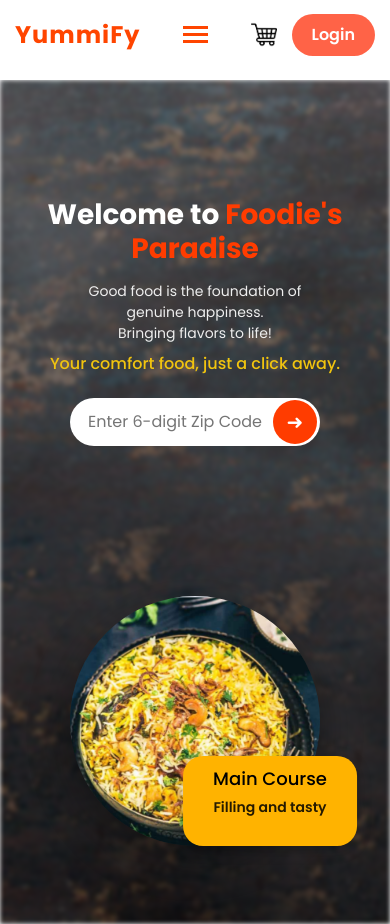
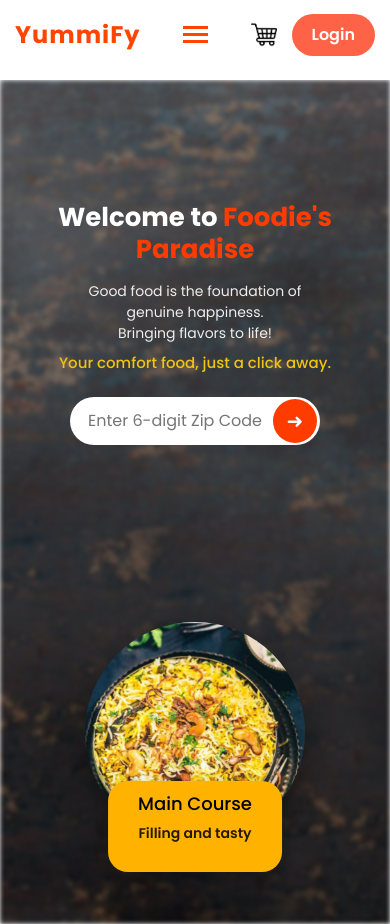
Before and after one commit to saisuryavinay/Yummify, a React (Vite) app in the folder Frontend/: page / in a window 390 px wide. Built offline with nearby package versions, Linux system fonts and the light colour scheme.

Commit message:
Home Page Responsive

```diff
--- a/Frontend/src/Home.css
+++ b/Frontend/src/Home.css
@@ -177,6 +177,46 @@
   background: #e23300;
 }
 
+/* ================= TABLET FIX (makes Home more responsive) ================= */
+@media (min-width: 769px) and (max-width: 1024px) {
+  .home-hero {
+    height: auto;
+    min-height: 75vh;
+    flex-direction: row;
+    padding: 50px 30px;
+    gap: 20px;
+  }
+
+  .hero-content {
+    flex: 1;
+  }
+
+  .hero-images-section {
+    flex: 1;
+  }
+
+  .food-image img {
+    width: 320px;
+    height: 320px;
+  }
+
+  .hero-content h1 {
+    font-size: 36px;
+  }
+
+  .hero-content p {
+    font-size: 18px;
+  }
+
+  .hero-content h4 {
+    font-size: 17px;
+  }
+
+  .zip-input input {
+    width: 220px;
+  }
+}
+
 /* ================= MOBILE FIX ================= */
 @media (max-width: 768px) {
   body {
@@ -189,6 +229,7 @@
     height: auto;
     min-height: 100vh;
     padding: 80px 20px 40px;
+    gap: 18px;
   }
 
   .hero-images-section {
@@ -197,12 +238,18 @@
   }
 
   .food-image img {
-    width: 250px;
-    height: 250px;
+    width: 220px;
+    height: 220px;
+  }
+
+  .tag {
+    left: 50%;
+    transform: translateX(-50%);
+    bottom: -30px;
   }
 
   .hero-content h1 {
-    font-size: 28px;
+    font-size: 26px;
   }
 
   .hero-content p {
@@ -210,13 +257,42 @@
   }
 
   .hero-content h4 {
-    font-size: 16px;
+    font-size: 15px;
   }
 
   .zip-input {
     flex-direction: column;
     gap: 10px;
   }
+
+  .zip-input input {
+    width: 100%;
+  }
+}
+
+@media (min-width: 1025px) {
+  .home-hero {
+    padding: 60px 80px;
+    height: calc(100vh - 80px);
+  }
+
+  .food-image img {
+    width: 380px;
+    height: 380px;
+  }
+
+  .hero-content h1 {
+    font-size: 52px;
+  }
+
+  .hero-content p {
+    font-size: 22px;
+  }
+
+  .zip-input input {
+    width: 260px;
+  }
+}
 
   .zip-input input {
     width: 100%;
@@ -229,7 +305,6 @@
     left: 100px;
     max-width: 250px;
   }
-}
 
 /* Tablet Styles */
 @media (min-width: 769px) and (max-width: 1024px) {
```
